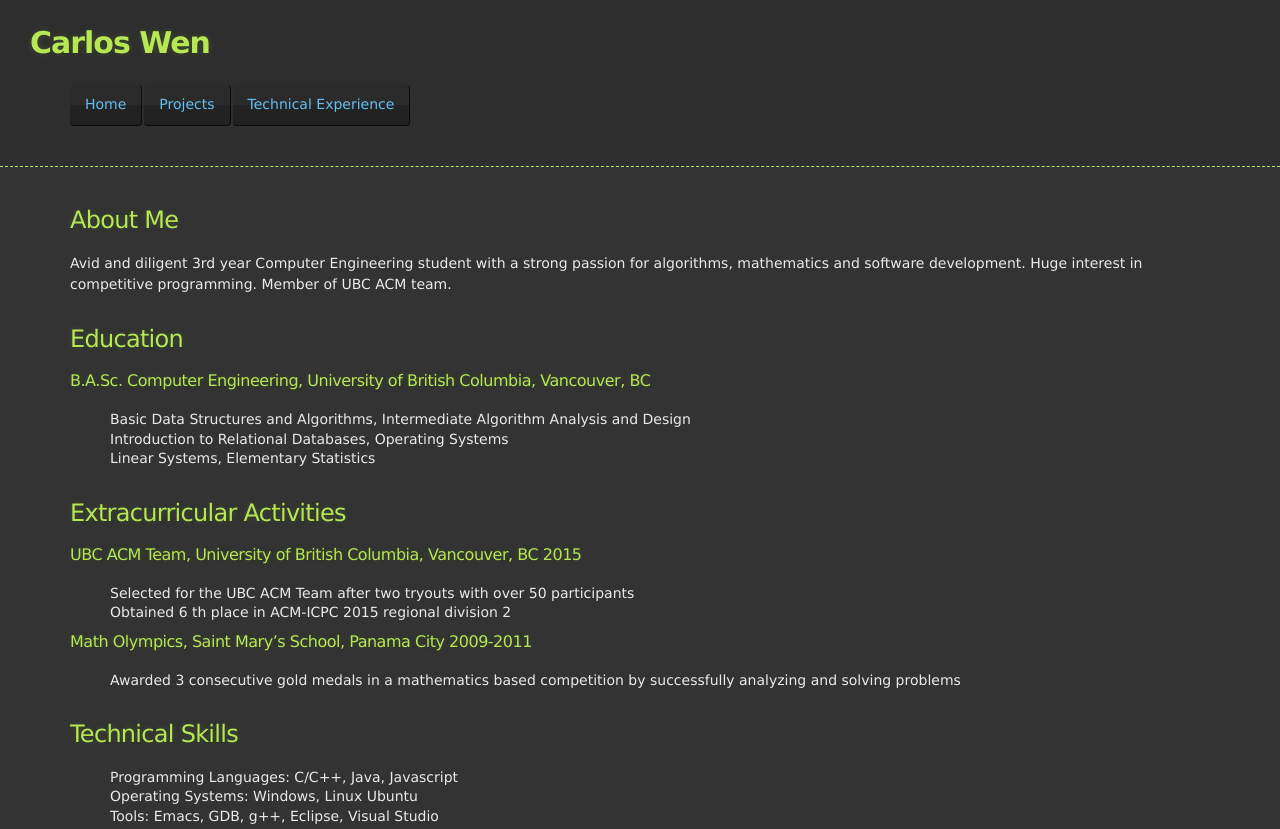
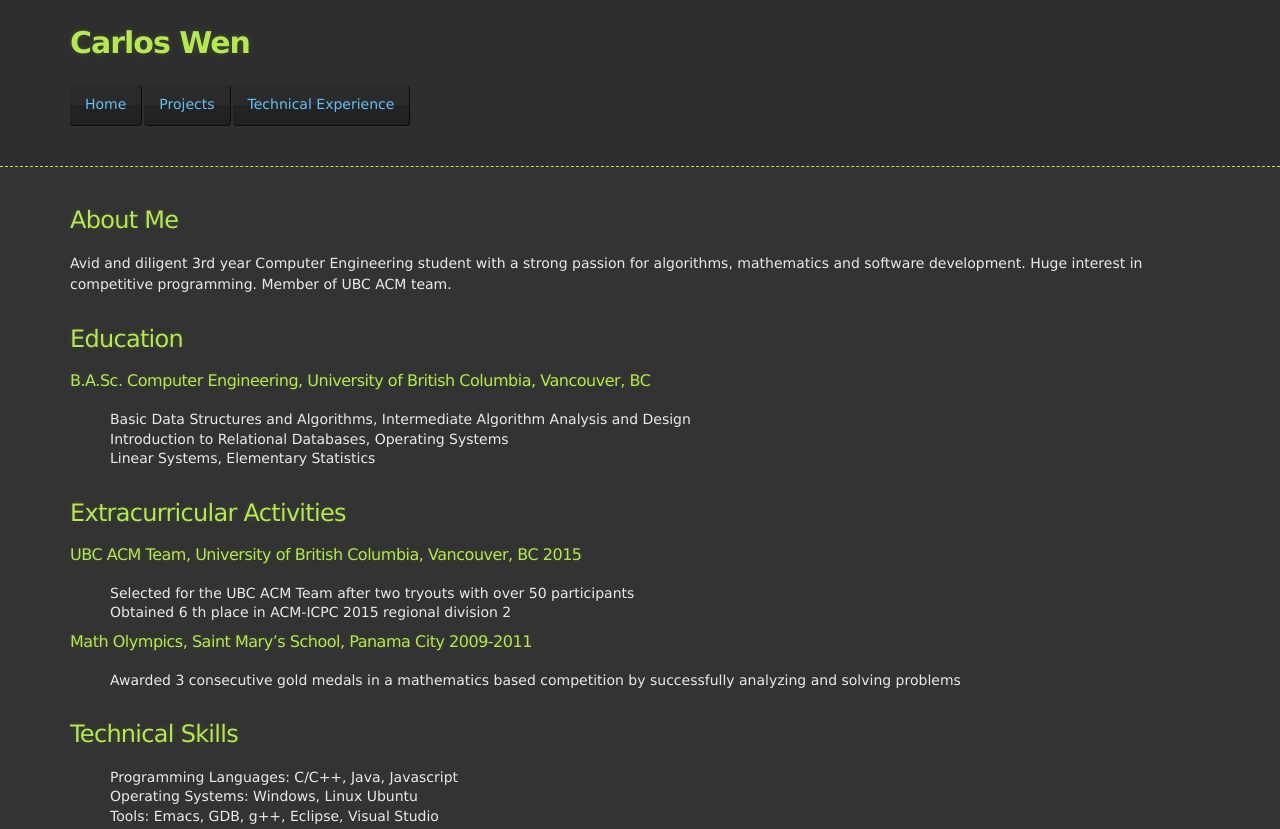
Before and after one commit to cweny/carlos-wen, a plain HTML site: page index.html in a window 1280 px wide. Shown: the top 829 px of the page. Drawn offline with nearby package versions, Linux system fonts and the light colour scheme; some packages are replaced by stand-ins of ours.

Commit message:
Adjusted page title. Code cleanup

```diff
--- a/stylesheets/stylesheet.css
+++ b/stylesheets/stylesheet.css
@@ -5,7 +5,6 @@ body {
   color: #eaeaea;
   line-height: 1.5;
   font-family: "Lucida Sans Unicode", "Lucida Grande", sans-serif, Terminal, monospace;
-  /*font-family: Monaco, "Bitstream Vera Sans Mono", "Lucida Console", Terminal, monospace;*/
 }
 
 /* General & 'Reset' Stuff */
@@ -46,10 +45,8 @@ header {
 header h1 {
   font-size: 30px;
   line-height: 1.5;
-  margin: 0 0 0 -40px;
   font-weight: bold;
   font-family: "Lucida Sans Unicode", "Lucida Grande", sans-serif, Terminal, monospace;
-  /*font-family: Monaco, "Bitstream Vera Sans Mono", "Lucida Console", Terminal, monospace;*/
   color: #b5e853;
   text-shadow: 0 1px 1px rgba(0, 0, 0, 0.1),
                0 0 5px rgba(181, 232, 83, 0.1),
@@ -257,12 +254,10 @@ hr {
 
 
 /* Links
-   a, a:hover, a:visited
 */
 
 a {
   color: #63c0f5;
-  /*text-shadow: 0 0 5px rgba(104, 182, 255, 0.5);*/
 }
 
 /* Clearfix */
```
